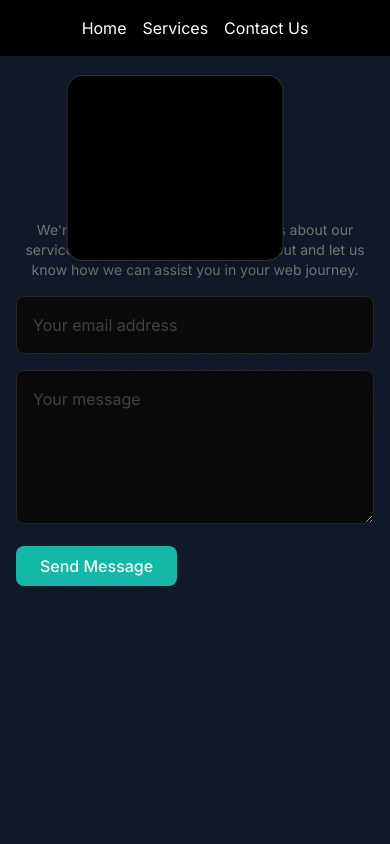
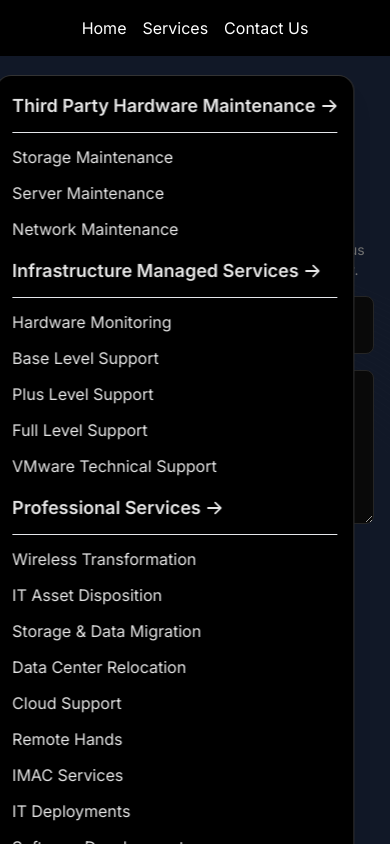
Before and after one commit to kishanV2321/infotechAi, a Next.js app: page /contact in a window 390 px wide. Both pictures are taken after a click on the element "Services". Built offline with nearby package versions, Linux system fonts and the light colour scheme.

Commit message:
add arrow icon in navbar

```diff
--- a/package.json
+++ b/package.json
@@ -17,7 +17,7 @@
     "react": "^18",
     "react-dom": "^18",
     "react-element-to-jsx-string": "^15.0.0",
-    "react-icons": "^5.2.1",
+    "react-icons": "^5.3.0",
     "simplex-noise": "^4.0.1",
     "tailwind-merge": "^2.3.0"
   },
--- a/src/components/Navbar.tsx
+++ b/src/components/Navbar.tsx
@@ -4,14 +4,10 @@ import React, { useState } from "react";
 import { HoveredLink, Menu, MenuItem, ProductItem } from "./ui/navbar-menu";
 import { cn } from "@/utils/cn";
 import Link from "next/link";
+import { HiArrowRight } from "react-icons/hi";
 
 function Navbar({ className }: { className?: string }) {
     const [active, setActive] = useState<string | null>(null);
-    const [activeMainService, setActiveMainService] = useState<string | null>(null);
-
-    const toggleMainService = (service: string) => {
-        setActiveMainService((activeMainService === service) ? null : service)
-    }
     return (
         <div
             className={cn("fixed top-0 sm:top-6 inset-x-0 max-w-2xl mx-auto z-50", className)}
@@ -25,12 +21,14 @@ function Navbar({ className }: { className?: string }) {
                 </Link> */}
 
                 <MenuItem setActive={setActive} active={active} item="Services">
+                {/* large Screen */}
                     <div className="sm:flex flex-row hidden space-x-8 ">
                         <div className="flex flex-col space-y-4 text-sm">
                             <HoveredLink href={"/services"}>
                                 <div className="font-extrabold">
                                     Third Party Hardware</div>
-                                <div className="font-extrabold">Maintenance</div>
+                                <div className="flex flex-row items-center font-extrabold">
+                                    Maintenance <HiArrowRight className="ml-1"/></div>
                             </HoveredLink>
                             <hr />
                             <HoveredLink href="/storagemaintenance">Storage Maintenance</HoveredLink>
@@ -42,7 +40,7 @@ function Navbar({ className }: { className?: string }) {
                             <HoveredLink href={"/services"}>
                                 <div className="font-extrabold">
                                     Infrastructure Managed</div>
-                                <div className="font-extrabold">Services</div>
+                                <div className="flex flex-row items-center font-extrabold">Services <HiArrowRight className="ml-1"/></div>
                             </HoveredLink>
                             <hr />
                             <HoveredLink href="/hardwaremonitoring">Hardware Monitoring</HoveredLink>
@@ -54,8 +52,8 @@ function Navbar({ className }: { className?: string }) {
 
                         <div className="flex flex-col space-y-4 text-sm">
                             <HoveredLink href={"/services"}>
-                                <div className="font-extrabold">
-                                    Professional Services</div>
+                                <div className="flex flex-row items-center font-extrabold">
+                                    Professional Services <HiArrowRight className="ml-1"/></div>
                                 <div className="mt-5"></div>
                             </HoveredLink>
                             <hr />
@@ -72,41 +70,37 @@ function Navbar({ className }: { className?: string }) {
                     </div>
 
                     {/* Small Screen */}
-                    <div className="sm:hidden block">
-                        <div className="flex flex-col space-y-4">
-                            <button onClick={() => toggleMainService("ThirdParty")}>
-                                <div className="font-semibold">
-                                    Third Party Hardware</div>
-                                <div className="font-semibold">Maintenance</div>
-                            </button>
-                            {activeMainService === "ThirdParty" && (
-                                <div className="flex flex-col items-center space-y-2">
+                    <div className="sm:hidden block min-h-screen min-w-80">
+                    <div className="flex flex-col space-y-3">
+                            <HoveredLink href={"/services"}>
+                                <div className="flex flex-row items-center font-semibold text-lg">
+                                    Third Party Hardware Maintenance <HiArrowRight className="ml-1"/></div>
+                            </HoveredLink>
+                            <hr />
                             <HoveredLink href="/storagemaintenance">Storage Maintenance</HoveredLink>
                             <HoveredLink href="/servermaintenance">Server Maintenance</HoveredLink>
-                                    <HoveredLink href="/networkmaintenance">Network Maintenance</HoveredLink>
+                            <HoveredLink href="/networkmaintenace">Network Maintenance</HoveredLink>
                         </div>
-                            )}
 
-                            <button onClick={() => toggleMainService("Infrastructure")}>
-                                <div className="font-semibold">
-                                    Infrastructure Managed</div>
-                                <div className="font-semibold">Services</div>
-                            </button>
-                            {activeMainService === "Infrastructure" && (
-                                <div className="flex flex-col items-center space-y-2">
+                        <div className="flex flex-col space-y-3 mt-4">
+                            <HoveredLink href={"/services"}>
+                                <div className="flex flex-row items-center font-semibold text-lg">
+                                    Infrastructure Managed Services <HiArrowRight className="ml-1"/></div>
+                            </HoveredLink>
+                            <hr />
                             <HoveredLink href="/hardwaremonitoring">Hardware Monitoring</HoveredLink>
                             <HoveredLink href="/baselevelsupport">Base Level Support</HoveredLink>
                             <HoveredLink href="/pluslevelsupport">Plus Level Support</HoveredLink>
                             <HoveredLink href="/hardlevelsupport">Full Level Support</HoveredLink>
+                            <HoveredLink href="/vmwaretechnical">VMware Technical Support</HoveredLink>
                         </div>
-                            )}
 
-                            <button onClick={() => toggleMainService("Professional")}>
-                                <div className="font-semibold">
-                                    Professional Services</div>
-                            </button>
-                            {activeMainService === "Professional" && (
-                                <div className="flex flex-col items-center space-y-2">
+                        <div className="flex flex-col space-y-3 mt-4">
+                            <HoveredLink href={"/services"}>
+                                <div className="flex flex-row items-center font-semibold text-lg">
+                                    Professional Services <HiArrowRight className="ml-1"/></div>
+                            </HoveredLink>
+                            <hr />
                             <HoveredLink href="/hardwaremonitoring">Wireless Transformation</HoveredLink>
                             <HoveredLink href="/baselevelsupport">IT Asset Disposition</HoveredLink>
                             <HoveredLink href="/pluslevelsupport">Storage & Data Migration</HoveredLink>
@@ -116,8 +110,6 @@ function Navbar({ className }: { className?: string }) {
                             <HoveredLink href="/imacservices">IMAC Services</HoveredLink>
                             <HoveredLink href="/itdeployments">IT Deployments</HoveredLink>
                             <HoveredLink href="/softwaredevelopment">Software Development</HoveredLink>
-                                </div>
-                            )}
                         </div>
                     </div>
 
```
Also changed, not shown: 1 other file (tests, documents, lock files or other folders). Lines whose indentation alone changed are shown as unchanged.
